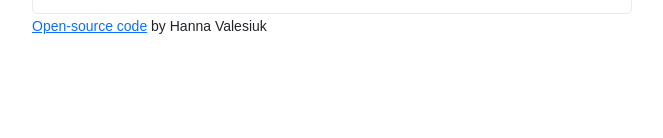
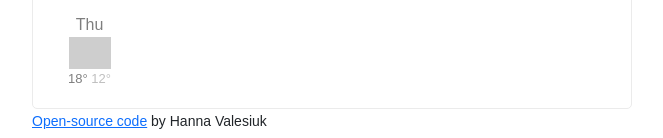
Before and after one commit to hanna777-creator/weather-app, a plain HTML site: page index.html in a window 1280 px wide. Shown: the part 215-353 px from the top of the page, without its empty margins (308-971 px from the left). Drawn offline with nearby package versions, Linux system fonts and the light colour scheme; no server answers; grey boxes are pictures that could not be loaded.

Commit message:
Added the forecast HTML and CSS

```diff
--- a/index.html
+++ b/index.html
@@ -73,6 +73,29 @@
                     </li>
                 </ul>
              </div>
+                <div class="weather-forecast">
+                    <div class="row">
+                        <div class="col-2">
+                            <div class="weather-forecast-date">
+                             Thu
+                             <img
+                             src="http://openweathermap.org/img/wn/50d@2x.png"
+                             alt=""
+                             width="42"
+                             />
+                               <div class="weather-forecast-temperatures">
+                                  <span class="weather-forecast-temperatures-max">
+                                     18°
+                                  </span>
+                                  <span class="weather-forecast-temperatures-min">
+                                      12°
+                                 </span>
+                               </div>
+                            </div>
+                        </div>
+
+                    </div>
+                </div>
           </div>
         </div>
              <small>
--- a/src/style.css
+++ b/src/style.css
@@ -71,3 +71,23 @@ li:first-letter {
 .weather-temperature .active:hover {
     text-decoration: none;
 }
+
+.weather-forecast {
+    margin-top: 20px;
+    text-align: center;
+    color: #000;
+}
+.weather-forecast-date {
+    font-size: 16px;
+    opacity: 0.5;
+}
+.weather-forecast-temperatures-min {
+opacity: 0.5;
+}
+.weather-forecast-temperatures {
+font-size: 13px;
+
+}
+.weather-forecast-temperatures-max {
+
+}
```
